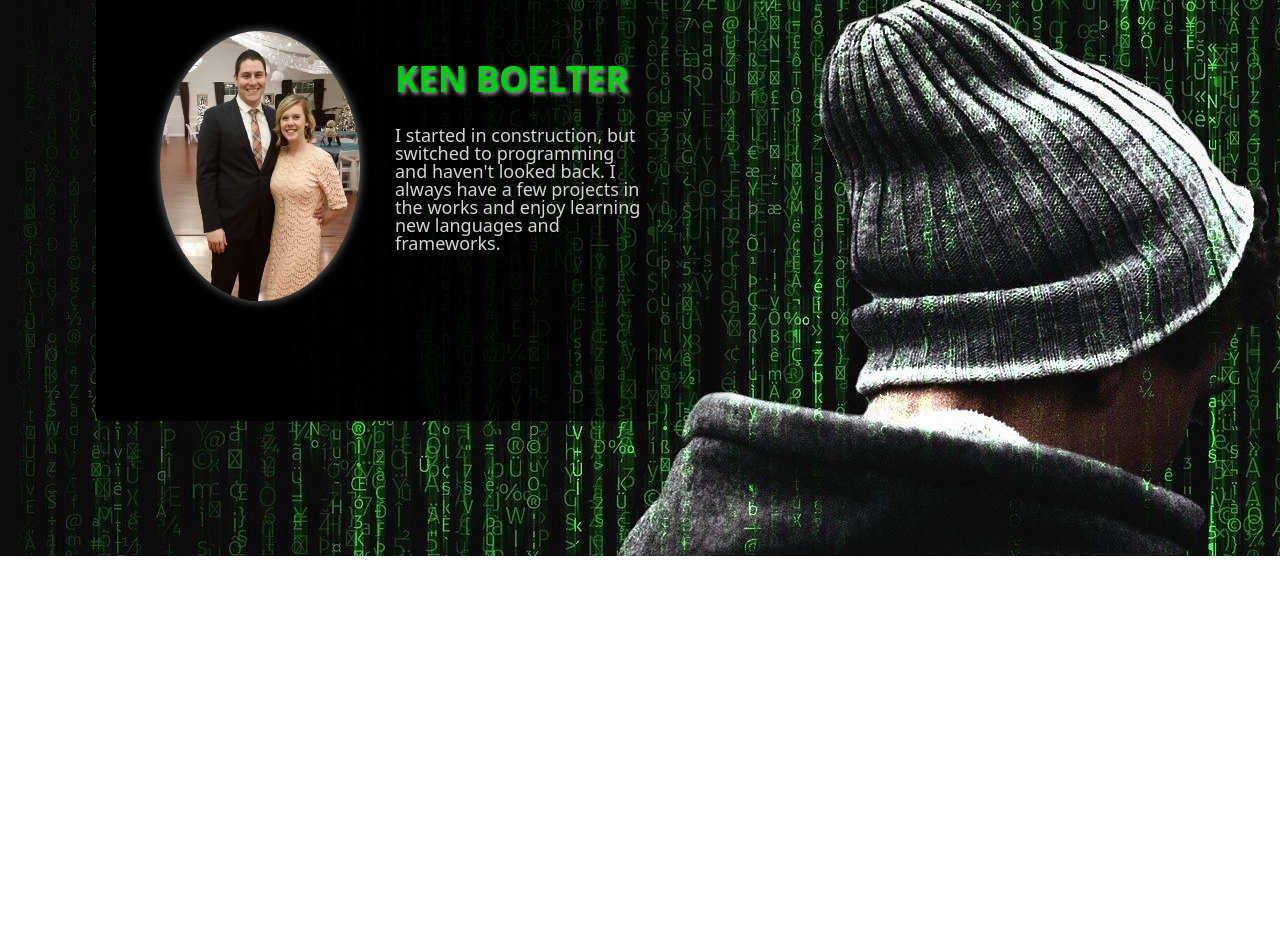
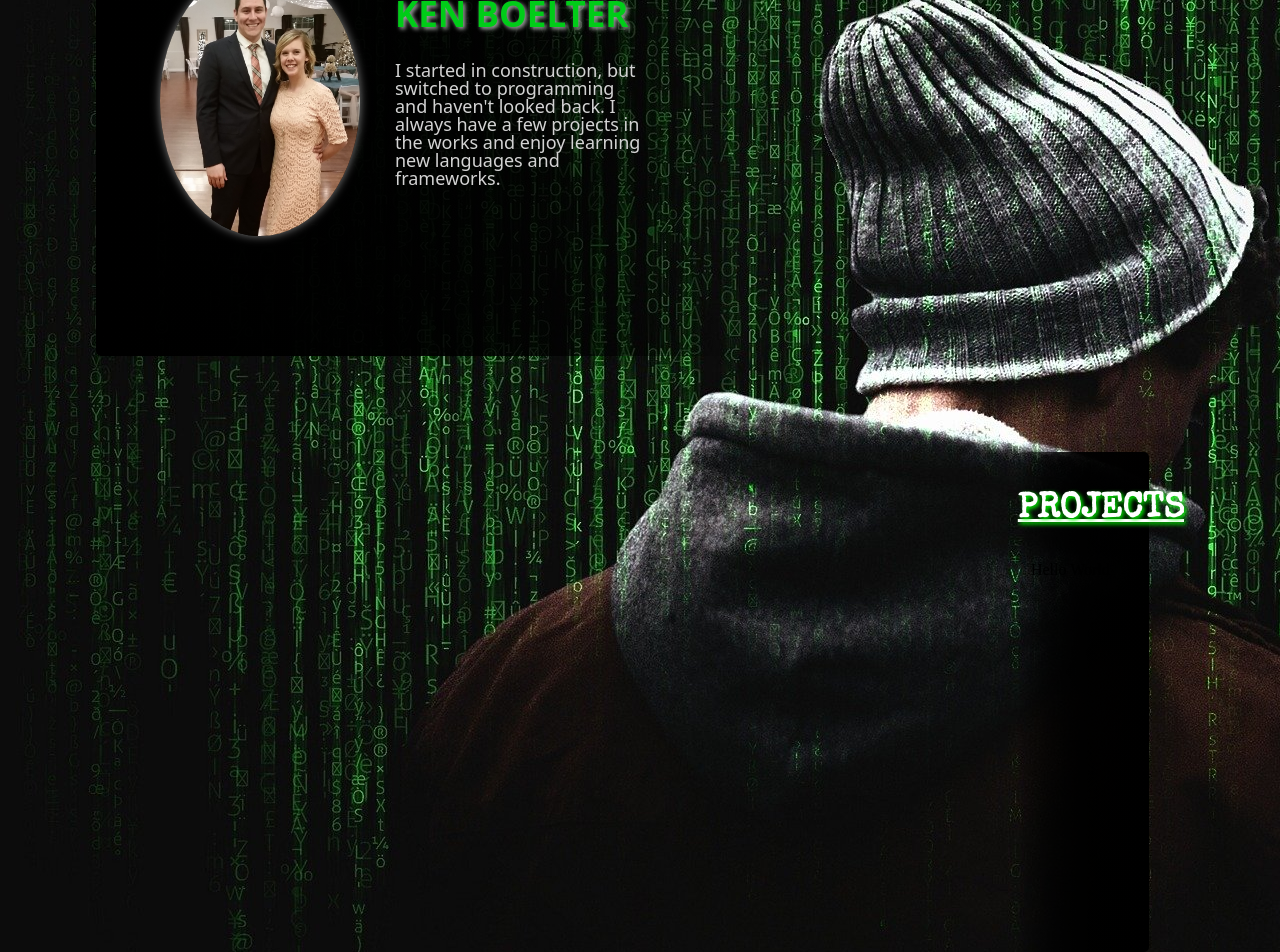
Before and after one commit to krboelter/my-portfolio, a React (Create React App) app: page / in a window 1280 px wide. Shown: the part 244-1196 px from the top of the page. Before the commit the page ends 800 px from the top, so only its background shows below. Built offline with nearby package versions, Linux system fonts and the light colour scheme.

Commit message:
created/aligned projects

```diff
--- a/src/App.js
+++ b/src/App.js
@@ -10,7 +10,12 @@ function App() {
         <Main className="App">
             <Nav />
             <Content>
-                <About />
+				<Left>
+                	<About />
+				</Left>
+				<Right>
+					<Projects />
+				</Right>
             </Content>
         </Main>
     );
@@ -26,4 +31,15 @@ const Main = styled.div`
 
 const Content = styled.div`
     margin-top: 100px;
+	display: block;
 `
+
+const Right = styled.div`
+	display: block;
+	float: right;
+`
+
+const Left = styled.div`
+	display: block;
+	float: left;
+`
--- a/src/components/Navigation.js
+++ b/src/components/Navigation.js
@@ -24,7 +24,8 @@ const Nav = styled.div`
     background-color: black;
     opacity: 0.7;
     box-shadow: 0 0 8px #00ff00;
-    position: relative;
+    position: fixed;
+	top: 0;
 `
 const H3 = styled.h3`
     margin: 0 30px;
--- a/src/components/Projects.js
+++ b/src/components/Projects.js
@@ -1,32 +1,41 @@
-import React, { useState, useEffect } from 'react'
-import axios from 'axios'
+import React from 'react'
+import styled from 'styled-components'
 
 export default function Projects() {
-    const [projects, setProjects] = useState([])
-    {/* useEffect(() => {
-        axios.get('https://api.github.com/users/krboelter')
-            .then(res => {
-                // console.log(res)
-                const repos = res.data.repos_url
-                axios.get(repos)
-                    .then(res => {
-                        console.log(res, 'repositories')
-                        setProjects(res.data)
-                    })
-                    .catch(err => {
-                        console.log(err)
-                    })
-            })
-            .catch(err => {
-                console.log(err)
-            })
-    }, []) */}
-
     return (
-        <div>
-            {/* {projects.map((project, index) => (
-                <div key={index}>{project}</div>
-            ))} */}
-        </div>
+        <Container>
+            <H2>PROJECTS</H2>
+            <Content>
+				Hello World
+            </Content>
+        </Container>
     )
 }
+
+const Container = styled.div`
+    display: flex;
+    flex-direction: column;
+    margin-top: 6rem;
+	margin-right: 6rem;
+    width: 50%;
+    height: 500px;
+    border-radius: 5px;
+    background-image: linear-gradient(to left, black, 85%, rgba(0, 0, 0, 0));
+`
+
+const H2 = styled.h2`
+    color: white;
+    font-family: 'Special Elite', cursive;
+    font-size: 35px;
+    font-weight: bold;
+    text-decoration: underline;
+    text-shadow: 2px 2px 4px #00ff00;
+    margin-bottom: 35px;
+    margin-top: 40px;
+`
+
+const Content = styled.div`
+    display: flex;
+    flex-direction: row;
+    margin: 0 10%;
+`
--- a/src/index.css
+++ b/src/index.css
@@ -56,7 +56,9 @@ table {
  ************/
 body {
     width: 100%;
-    background-image: url("./images/matrix-cyber-security.jpg")
+    background-image: url("./images/matrix-cyber-security.jpg");
+	background-repeat: no-repeat;
+	background-attachment: fixed;
 }
 
 /************
```
Also changed, not shown: src/components/Contact.js (added).
